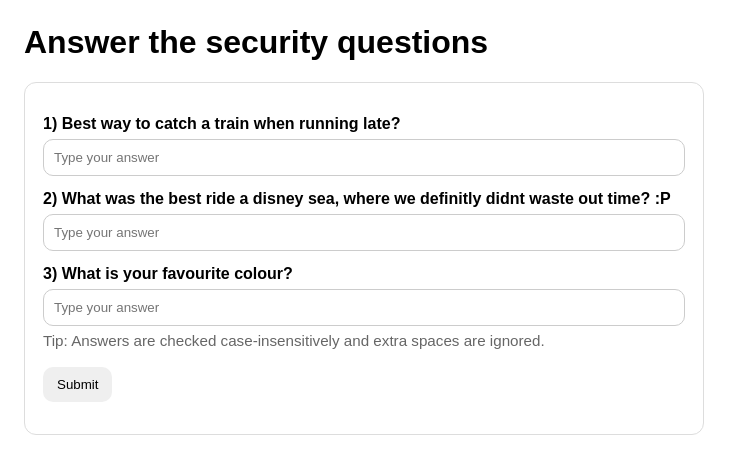
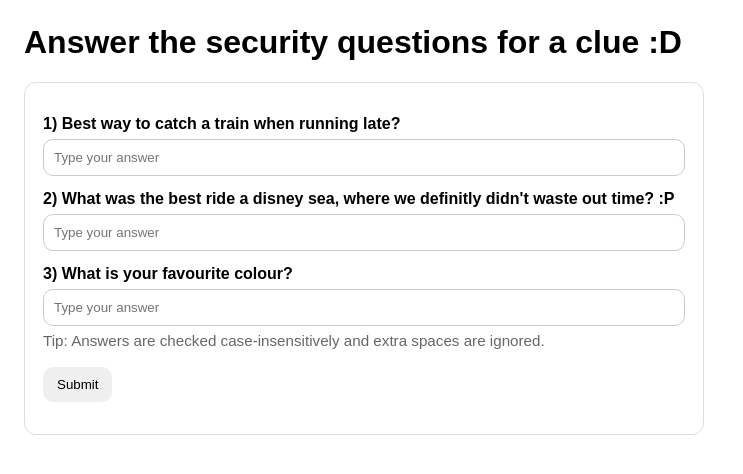
Before and after one commit to ishirthakur/christmaswithkelly, a plain HTML site: page index.html in a window 1280 px wide. Shown: the whole page, without its empty margins (0-743 px from the left). Drawn offline with Linux system fonts and the light colour scheme.

Commit message:
Update index.html

```diff
--- a/index.html
+++ b/index.html
@@ -54,14 +54,14 @@
   </style>
 </head>
 <body>
-  <h1>Answer the security questions</h1>
+  <h1>Answer the security questions for a clue :D</h1>
 
   <div class="card">
     <form id="qaForm" autocomplete="off">
       <label for="q1">1) Best way to catch a train when running late? </label>
       <input id="q1" name="q1" type="text" placeholder="Type your answer" required />
 
-      <label for="q2">2) What was the best ride a disney sea, where we definitly didnt waste out time? :P </label>
+      <label for="q2">2) What was the best ride a disney sea, where we definitly didn't waste out time? :P </label>
       <input id="q2" name="q2" type="text" placeholder="Type your answer" required />
 
       <label for="q3">3) What is your favourite colour?</label>
```
